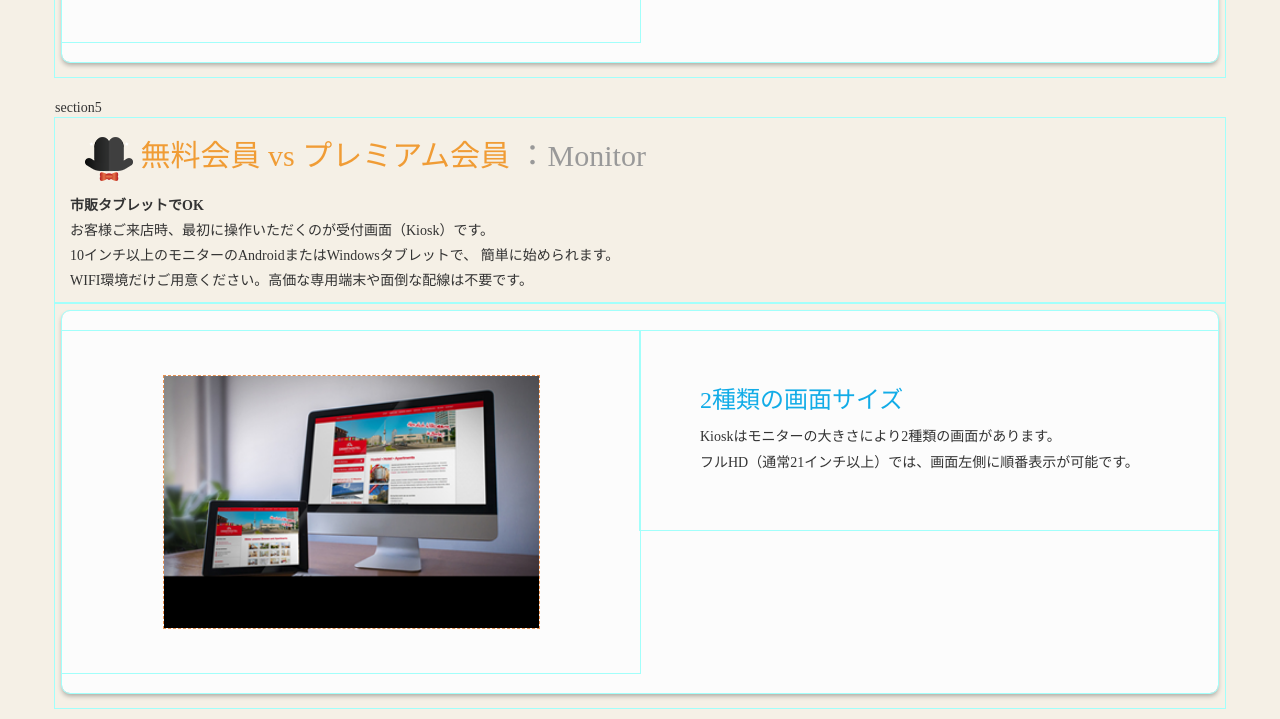
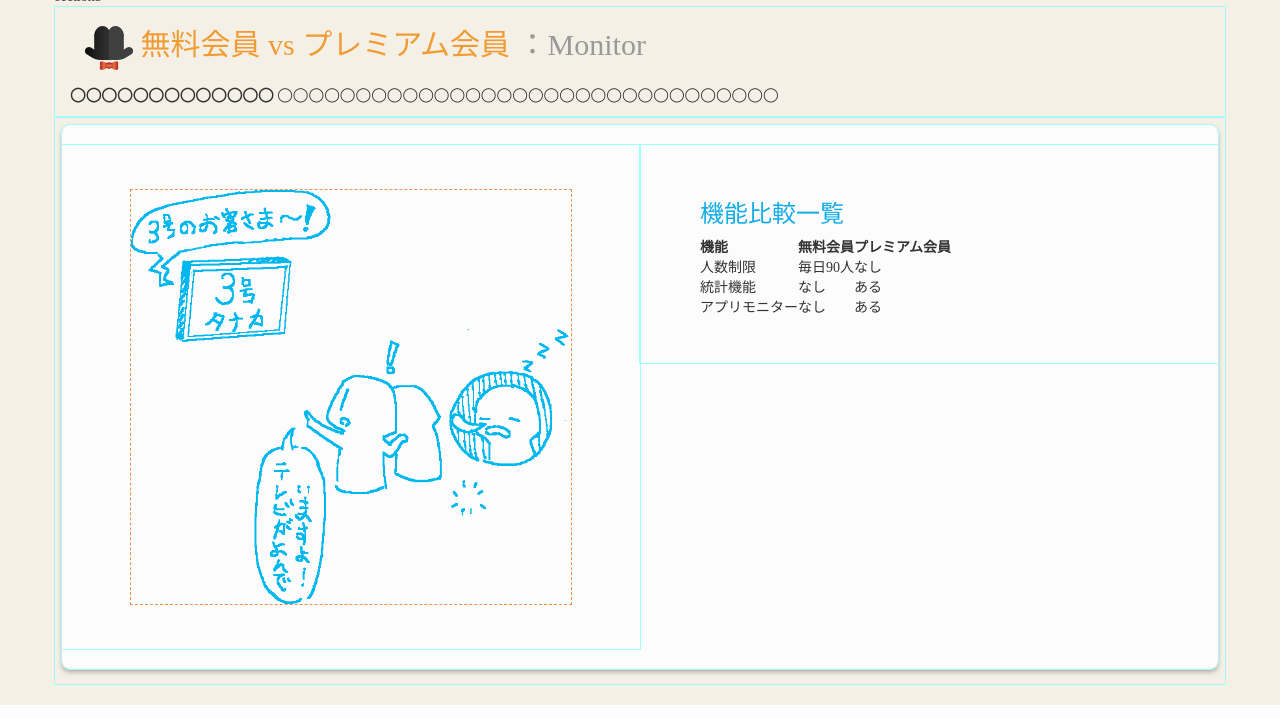
Before and after one commit to JohnsonChung/junban-landing, a plain HTML site: page index.html in a window 1280 px wide. Shown: the part 4016-4735 px from the top of the page. Drawn offline with Linux system fonts and the light colour scheme.

Commit message:
content-build

```diff
--- a/css/image.less
+++ b/css/image.less
@@ -149,4 +149,15 @@
 		max-width: 100%;
 		.image-center;
 	}
+	&-comic-monitor-bb {
+		@ratio: 0.65;
+		@h: 636px * @ratio;
+		@w: 677px * @ratio;
+		background-image: url('../img/comic/people-monitor-bingbong.png');
+		background-size: @w @h ;
+		height: @h;
+		width: @w;
+		max-width: 100%;
+		.image-center;
+	}
 }
--- a/index.html
+++ b/index.html
@@ -220,12 +220,6 @@
                     <img src="img/jyunban-favi-45.ico" alt="">&nbspお客様用チェック画面
                     <span class="text-blur">：Checker</span>
                 </h2>
-                <p>
-                    <strong>市販タブレットでOK</strong>
-                    <br>お客様ご来店時、最初に操作いただくのが受付画面（Kiosk）です。
-                    <br>10インチ以上のモニターのAndroidまたはWindowsタブレットで、 簡単に始められます。
-                    <br>WIFI環境だけご用意ください。高価な専用端末や面倒な配線は不要です。
-                </p>
             </div>
             <div class="col-md-12">
                 <div class="col-panel">
@@ -234,9 +228,10 @@
                             <div class="image image-photo-device"></div>
                         </div>
                         <div class="col-md-6">
-                            <h3>2種類の画面サイズ</h3>
-                            <p>Kioskはモニターの大きさにより2種類の画面があります。
-                                <br>フルHD（通常21インチ以上）では、画面左側に順番表示が可能です。</p>
+                            <h3>お客様のスマホで順番チェック</h3>
+                            <p>お客様ご来店時、最初に操作いただくのが受付画面（Kiosk）です。10インチ以上のモニターのAndroidまたはWindowsタブレットで、簡単に始められます。
+                                <br>WIFI環境だけご用意ください。
+                                <br>高価な専用端末や面倒な配線は不要です。</p>
                         </div>
                     </div>
                 </div>
@@ -250,22 +245,40 @@
                     <span class="text-blur">：Monitor</span>
                 </h2>
                 <p>
-                    <strong>市販タブレットでOK</strong>
-                    <br>お客様ご来店時、最初に操作いただくのが受付画面（Kiosk）です。
-                    <br>10インチ以上のモニターのAndroidまたはWindowsタブレットで、 簡単に始められます。
-                    <br>WIFI環境だけご用意ください。高価な専用端末や面倒な配線は不要です。
+                    <strong>◯◯◯◯◯◯◯◯◯◯◯◯◯</strong>
+                    ◯◯◯◯◯◯◯◯◯◯◯◯◯◯◯◯◯◯◯◯◯◯◯◯◯◯◯◯◯◯◯◯
                 </p>
             </div>
             <div class="col-md-12">
                 <div class="col-panel">
                     <div class="row">
                         <div class="col-md-6">
-                            <div class="image image-photo-device"></div>
+                            <div class="image image-comic-monitor-bb"></div>
                         </div>
                         <div class="col-md-6">
-                            <h3>2種類の画面サイズ</h3>
-                            <p>Kioskはモニターの大きさにより2種類の画面があります。
-                                <br>フルHD（通常21インチ以上）では、画面左側に順番表示が可能です。</p>
+                            <h3>機能比較一覧</h3>
+                            <table>
+                                <tr>
+                                    <th>機能</th>
+                                    <th>無料会員</th>
+                                    <th>プレミアム会員</th>
+                                </tr>
+                                <tr>
+                                    <td>人数制限</td>
+                                    <td>毎日90人</td>
+                                    <td>なし</td>
+                                </tr>
+                                <tr>
+                                    <td>統計機能</td>
+                                    <td>なし</td>
+                                    <td>ある</td>
+                                </tr>
+                                <tr>
+                                    <td>アプリモニター</td>
+                                    <td>なし</td>
+                                    <td>ある</td>
+                                </tr>
+                            </table>
                         </div>
                     </div>
                 </div>
```
Also changed, not shown: css/style.css.
